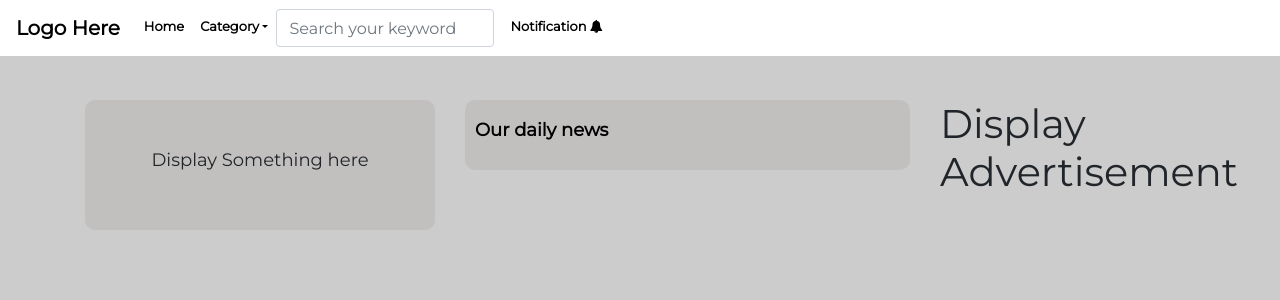
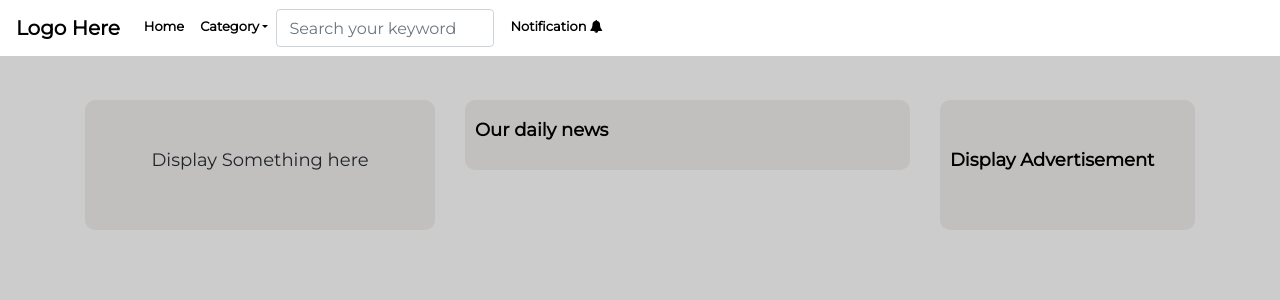
Before and after one commit to irabi01/blog_frontend, a React (Create React App) app: page / in a window 1280 px wide. Shown: the top 300 px of the page. Built offline with nearby package versions, Linux system fonts and the light colour scheme; no server answers.

Commit message:
style advertisement container in home component

```diff
--- a/src/App.css
+++ b/src/App.css
@@ -46,7 +46,20 @@
     font-weight: bold;
     font-family: 'Montserrat', sans-serif;
 }
-
+.home_container .advertisement{
+    text-align: center;
+    background: #c2bfbf;
+    border-radius: 10px;
+    padding: 50px 0px;
+}
+.home_container .advertisement h1{
+    text-align: justify;
+    padding-left: 10px;
+    font-size: 18px;
+    color: #000;
+    font-weight: bold;
+    font-family: 'Montserrat', sans-serif;
+}
 
 
 /* display_blog_container style */
```
